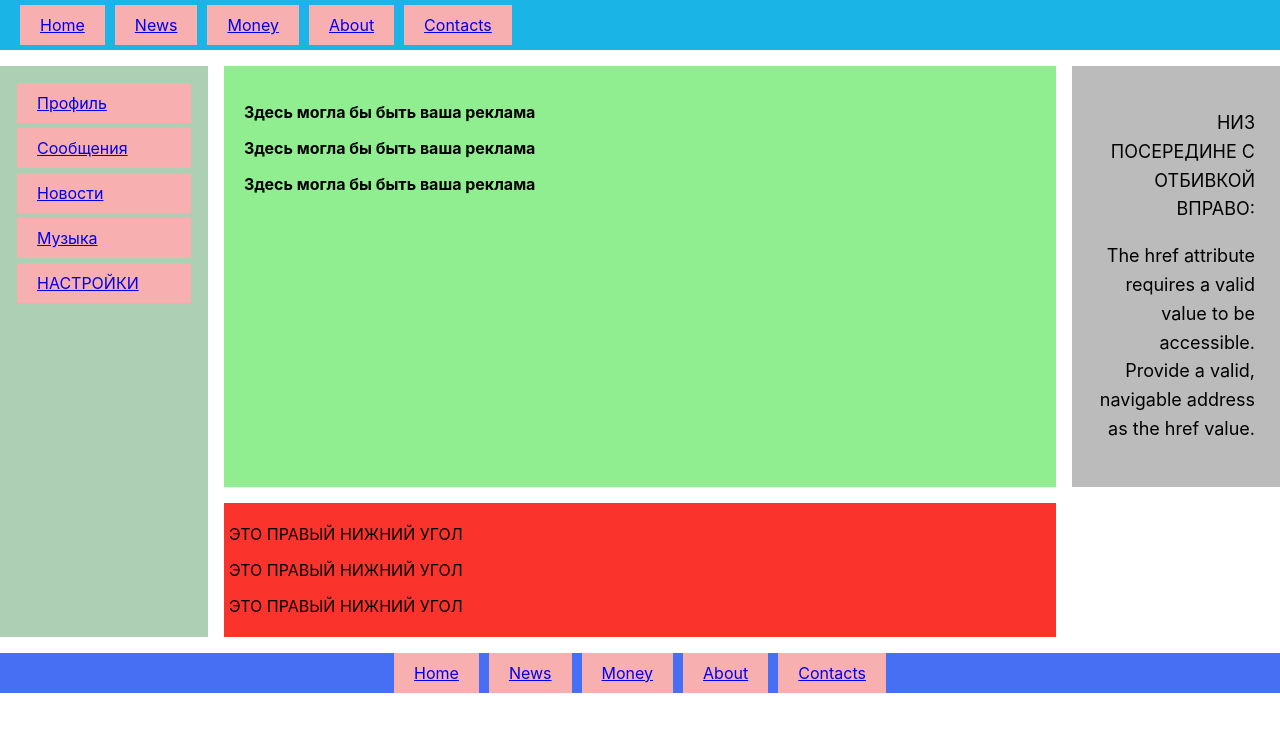
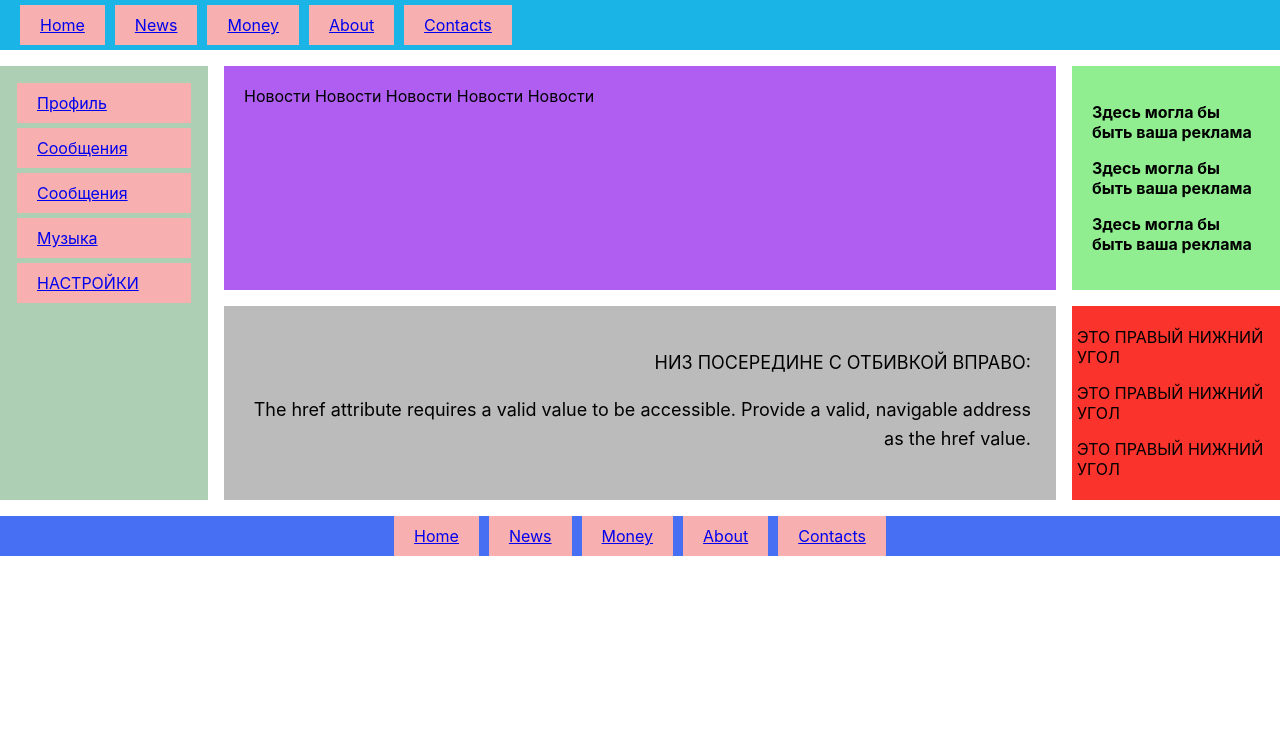
Before and after one commit to SergSmith64/social-react, a React (Create React App) app in the folder social/: page /news in a window 1280 px wide. Shown: the top 732 px of the page. Built offline with nearby package versions, Linux system fonts and the light colour scheme.

Commit message:
feat: add page News

```diff
--- a/social/src/App.js
+++ b/social/src/App.js
@@ -3,8 +3,9 @@ import {Route, BrowserRouter} from 'react-router-dom';
 import './App.css';
 import Header from './components/header/header';
 import Nav from './components/navbar/nav';
+import Main from './components/main/main';
 import Dialogs from './components/dialogs/dialogs';
-import Main from './components/main/main';
+import News from './components/news/news';
 import Footer from './components/footer/footer';
 
 const App = () => {
@@ -17,6 +18,7 @@ const App = () => {
 				<Route path='/dialogs' component={Dialogs} />
 				{/* <Main className="main"></Main> */}
 				{/* <Dialogs /> */}
+				<Route path='/news' component={News} />
 
 				<div className="advert1">
 					<p>Здесь могла бы быть ваша реклама</p>
--- a/social/src/components/navbar/nav.js
+++ b/social/src/components/navbar/nav.js
@@ -10,7 +10,9 @@ const Nav = () => {
 				{/* <a href="#">Сообщения</a> */}
 				<a href="/Dialogs">Сообщения</a>
 
-				<a href="#">Новости</a>
+				{/* <a href="#">Новости</a> */}
+				<a href="/News">Сообщения</a>
+
 				<a href="#">Музыка</a>
 				<a href="#">НАСТРОЙКИ</a>
 			</div>
--- /dev/null
+++ b/social/src/components/news/news.js
@@ -0,0 +1,14 @@
+import React from 'react';
+import classes from './news.module.css';
+
+
+
+const News = () => {
+  return (
+    <div className={classes.news__wrapper}>
+      Новости Новости Новости Новости Новости
+    </div>
+  )
+}
+
+export default News;
--- /dev/null
+++ b/social/src/components/news/news.module.css
@@ -0,0 +1,4 @@
+.news__wrapper {
+  padding: 20px;
+  background-color: #af5ef1;
+}
```
